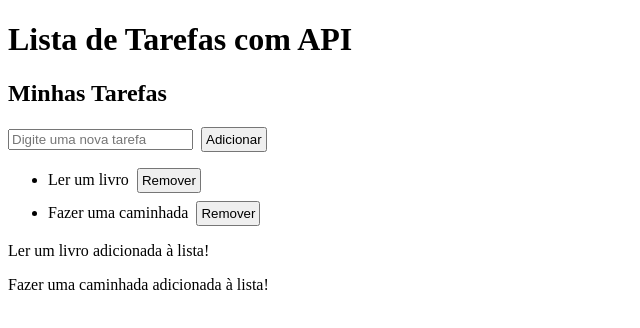
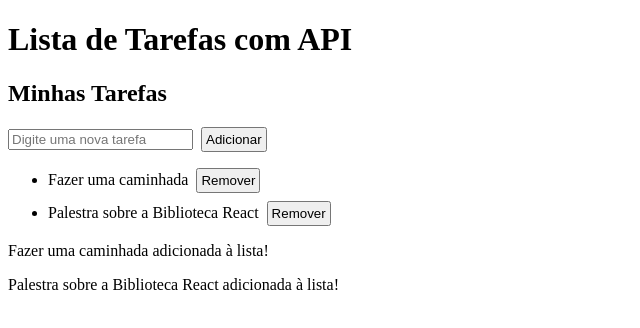
Before and after one commit to van-gomes/react-fundamentals-tcs-workshop, a React (Vite) app: page / in a window 1280 px wide. Shown: the top 328 px of the page, without its empty margins (0-640 px from the left). Built offline with nearby package versions, Linux system fonts and the light colour scheme; data requests are answered from the project's data file.

Commit message:
prepare exercises for TCS workshop

```diff
--- a/db.json
+++ b/db.json
@@ -1,12 +1,12 @@
 {
   "tarefas": [
     {
-      "id": "3",
-      "titulo": "Ler um livro"
+      "id": "4",
+      "titulo": "Fazer uma caminhada"
     },
     {
-      "id": "4",
-      "titulo": "Fazer uma caminhada"
+      "id": "040e",
+      "titulo": "Palestra sobre a Biblioteca React"
     }
   ]
 }
--- a/src/App.jsx
+++ b/src/App.jsx
@@ -4,6 +4,8 @@ import { Counter } from './components/3_condicionais.jsx';
 import { ListNames } from './components/4_listas.jsx';
 import { ListSearchNames } from './components/5_listas_busca.jsx';
 import { Estado } from './components/6_estado.jsx';
+import { Efeitos1 } from './components/7_efeitos.jsx';
+
 import { ExampleUseEffect } from './components/8_efeitos.jsx';
 import { ListaDeTarefasAPI } from './components/ListaTarefasAPI.jsx';
 
@@ -49,7 +51,7 @@ export function App() {
       {/* // 7 - Efeitos */}
       {/* <div>
         <h1>Exemplos de Efeitos</h1>
-        <Counter />
+        <Efeitos1 />
       </div> */}
 
       {/* // 8 - Efeitos */}
--- a/src/components/6_estado.jsx
+++ b/src/components/6_estado.jsx
@@ -11,9 +11,12 @@ export function Estado() {
     console.log('Array com push:', comentariosComPush);
   }
 
-  //Exemplo CORRETO: criando um novo array (imutabilidade)
   function adicionarComentarioCorreto() {
-    setComentarios((prev) => [...prev, prev.length + 1]);
+    setComentarios((prev) => {
+      const novoComentario = [...prev, prev.length + 1];
+      console.log('Próximo estado:', novoComentario);
+      return novoComentario;
+    });
   }
 
   return (
--- a/src/components/7_efeitos.jsx
+++ b/src/components/7_efeitos.jsx
@@ -1,6 +1,6 @@
 import { useEffect, useState } from 'react';
 
-function Counter() {
+function CicloDeVida() {
   const [counter, setCounter] = useState(0);
   const [name, setName] = useState('');
 
@@ -50,7 +50,7 @@ export function Efeitos1() {
         Mostrar/Ocultar Contador
       </button>
       <hr />
-      {show && <Counter />}
+      {show && <CicloDeVida />}
     </main>
   );
 }
--- a/src/components/ListaTarefasAPI.jsx
+++ b/src/components/ListaTarefasAPI.jsx
@@ -23,10 +23,34 @@ export function ListaDeTarefasAPI() {
   const [novaTarefa, setNovaTarefa] = useState('');
 
   // Buscar tarefas da API ao montar o componente
+  // useEffect(() => {
+  //   fetch('http://localhost:3003/tarefas')
+  //     .then((response) => response.json())
+  //     .then((data) => {
+  //       console.log('Tarefas carregadas:', data);
+  //       setTarefas(data);
+  //     })
+  //     .catch((error) => {
+  //       console.error('Erro ao carregar tarefas:', error);
+  //     });
+  // }, []);
+
   useEffect(() => {
-    fetch('http://localhost:3002/tarefas')
-      .then((res) => res.json())
-      .then((data) => setTarefas(data));
+    async function carregarTarefas() {
+      try {
+        const response = await fetch('http://localhost:3003/tarefas');
+        console.log('Resposta bruta:', response);
+
+        const data = await response.json();
+        console.log('Tarefas carregadas:', data);
+
+        setTarefas(data);
+      } catch (error) {
+        console.error('Erro ao carregar tarefas:', error);
+      }
+    }
+
+    carregarTarefas();
   }, []);
 
   // Adicionar tarefa
@@ -37,7 +61,7 @@ export function ListaDeTarefasAPI() {
       titulo: novaTarefa.trim(),
     };
 
-    fetch('http://localhost:3002/tarefas', {
+    fetch('http://localhost:3003/tarefas', {
       method: 'POST',
       headers: { 'Content-Type': 'application/json' },
       body: JSON.stringify(nova),
@@ -51,7 +75,7 @@ export function ListaDeTarefasAPI() {
 
   // Remover tarefa
   function removerTarefa(id) {
-    fetch(`http://localhost:3002/tarefas/${id}`, {
+    fetch(`http://localhost:3003/tarefas/${id}`, {
       method: 'DELETE',
     }).then(() => {
       setTarefas((prev) => prev.filter((t) => t.id !== id));
```
